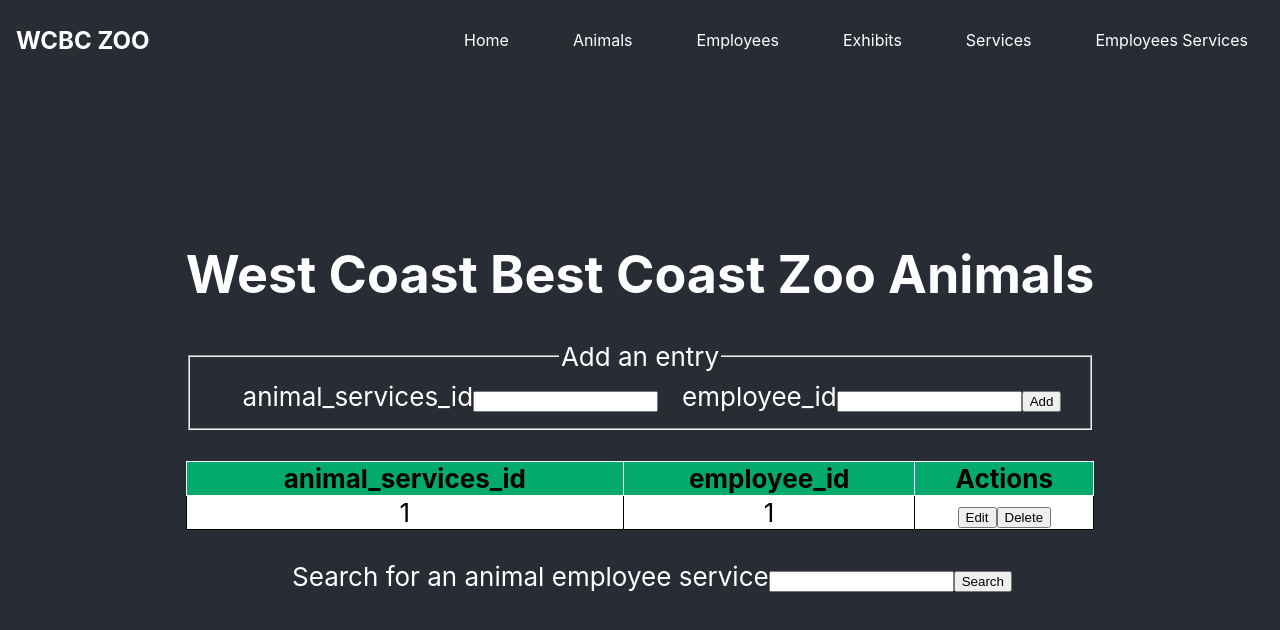
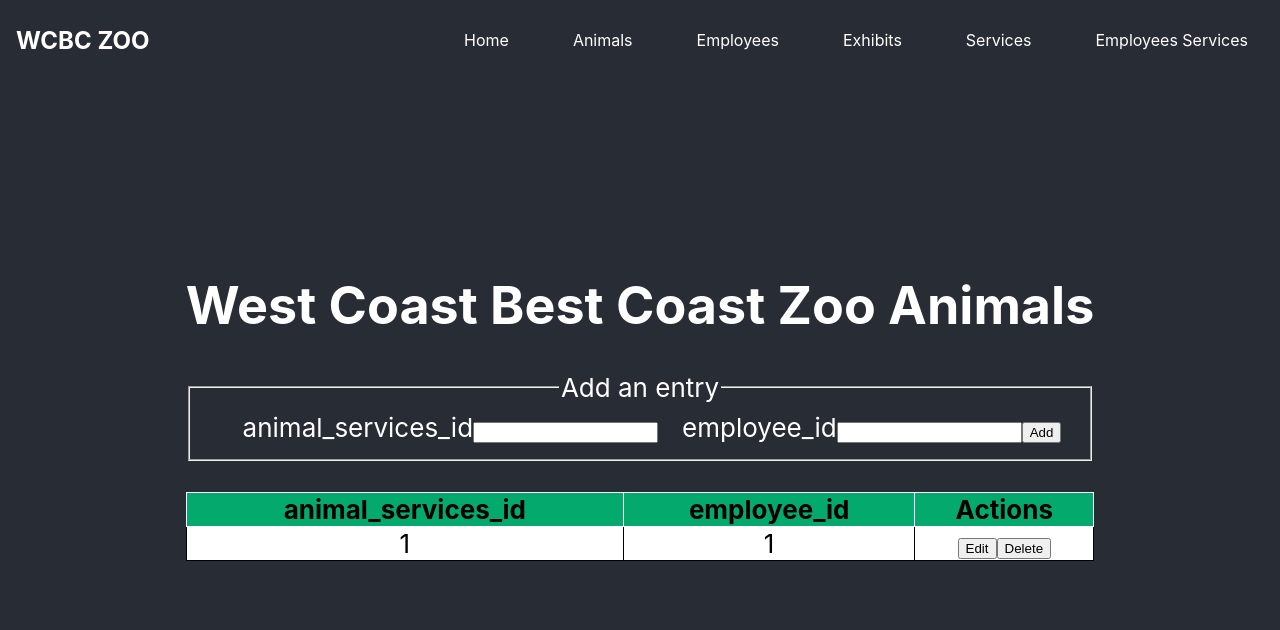
Before and after one commit to chambbri/Zoo-Database-Frontend, a React (Create React App) app: page /animal-employee-services in a window 1280 px wide. Shown: the top 630 px of the page. Built offline with nearby package versions, Linux system fonts and the light colour scheme.

Commit message:
updated search bar on animals page and deleted search bar from the rest of the pages

```diff
--- a/src/pages/A_E_ServicesPage.js
+++ b/src/pages/A_E_ServicesPage.js
@@ -34,10 +34,6 @@ function a_e_services() {
                     </tbody>
                 </table>
             </div>
-            <br />
-            <div>
-                <label>Search for an animal employee service<input type="text" /></label><button>Search</button>
-            </div>
         </body>
     )
 }
--- a/src/pages/AnimalsPage.js
+++ b/src/pages/AnimalsPage.js
@@ -55,7 +55,7 @@ function animals(){
             </div>
             <br />
             <div>
-                <label>Search for an animal<input type="text" /></label><button>Search</button>
+                <label>Search for an animal by animal type<input type="text" /></label><button>Search</button>
             </div>
         </body>
     )
--- a/src/pages/EmployeesPage.js
+++ b/src/pages/EmployeesPage.js
@@ -51,9 +51,6 @@ function employees(){
                 </table>
             </div>
             <br />
-            <div>
-                <label>Search for an employee by last name<input type="text"/></label><button>Search</button>
-            </div>
         </body>
     )
 }
--- a/src/pages/ExhibitPage.js
+++ b/src/pages/ExhibitPage.js
@@ -40,9 +40,6 @@ function ExhibitPage() {
                 </tbody>
             </table>
             <br />
-            <div>
-                <label>Search for an exhibit<input type="text" /></label><button>Search</button>
-            </div>
         </div>
         </>
     );
--- a/src/pages/ServicesPage.js
+++ b/src/pages/ServicesPage.js
@@ -43,9 +43,6 @@ function ServicesPage() {
                     </tbody>
                 </table>
                 <br />
-                <div>
-                    <label>Search for a service<input type="text" /></label><button>Search</button>
-                </div>
             </div>
         </>
     );
```
Also changed, not shown: 1 other file (tests, documents, lock files or other folders).
